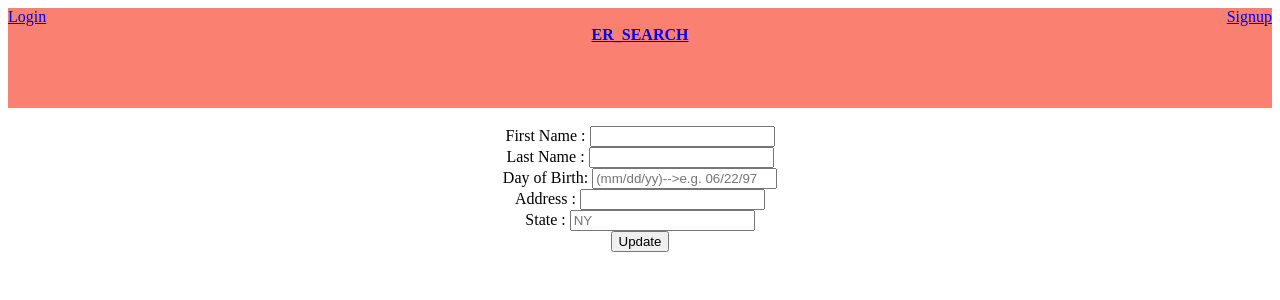
After one commit to diciwi2016/er-lifesaver, a Flask app: page /update in a window 1280 px wide. The commit adds this page. Shown: the top 300 px of the page. Run offline with Flask 2, Linux system fonts and the light colour scheme; parts of the project's set-up code (start-up, migrations or seed data) failed here and were passed over.

```diff
--- a/app.py
+++ b/app.py
@@ -45,6 +45,7 @@ def current():
              for a in hd:
                  if a[:a.find('hospital')-1] in i['name'].lower():
                      retS+= "</td><td>Waiting Time: "+ hd[a] + " minutes"
+                     break
              retS+= "<BR><BR></td></tr>"#, '<img src="', i['icon'], '>"<br><br><br>'
              x+=1
              if x== 10:
@@ -69,7 +70,7 @@ def signup():
 def login():
     if request.method == "GET":
         if 'logged_in' in session and session['logged_in']:
-            return "Logged in!!"
+            return render_template("success.html")
         else:
             return render_template("login.html")
     else:
@@ -78,7 +79,7 @@ def login():
             session['logged_in'] = True
             session['username_hash'] = request.form['username_in']
             session['password_hash'] = request.form['password_in']
-            return redirect("Success")
+            return render_template("success.html")
         else:
             session['logged_in'] = False
             return render_template("login.html")
@@ -94,6 +95,21 @@ def logout():
 def success():
     return render_template("success.html", title="LoggedIn")
 
+@app.route("/update", methods=["GET", "POST"])
+def update():
+    if request.method=="POST":
+        fName = request.form["fName"]
+        lName = request.form["lName"]
+        dob = request.form["dob"]
+        state = request.form["state"]
+        loc = request.form["loc"]
+    else:
+        return render_template("update.html")
+
+@app.route("/send")
+def send():
+    return render_template("send.html")
+
 if __name__=='__main__':
     app.secret_key = 'dcb61f28eafb8771213f3e0612422b8d'
     app.run(debug=True)
--- a/static/style.css
+++ b/static/style.css
@@ -2,12 +2,10 @@
   background-color: #FA8072;
   position:relative;
   width:100%;
-  height:70px;
+  height:100px;
   }
 
-#inner_element {
-  position:absolute;
-   top:10px;
-   left: 45%;
-   width:40px;
-   height:20px;}
+#l {
+float:left;}
+#r {
+float:right;}
--- a/templates/index.html
+++ b/templates/index.html
@@ -7,9 +7,9 @@
 
   <body>
     <div id="banner">
-      <div id="inner_element">
-        <center>ER_SEARCH</center>
-</div>
+      <div id="l"><a href="/login"> Login </a></div>
+      <div id = "r"> <a href="/signup"> Signup </a></div>
+    <BR>  <center><b><a href = "/">ER_SEARCH</a></b></center>
     </div>
 
     {% block content %}
--- /dev/null
+++ b/templates/update.html
@@ -0,0 +1,18 @@
+{% extends "index.html" %}
+
+{% block content %}
+
+<form method="POST">
+  <BR>
+  <CENTER>
+  First Name : <input type="text" name="fName" value=""><br>
+  Last Name  : <input type="text" name="lName" value=""><br>
+  Day of Birth: <input type="text" name="dob" value="" placeholder="(mm/dd/yy)-->e.g. 06/22/97">  <br>
+  Address    : <input type="text" name="loc" value=""><br>
+  State      : <input type="text" name="state" value="" placeholder="NY"><br>
+  <input type="submit" name="button" value="Update"><br>
+</CENTER>
+
+</form>
+
+{% endblock %}
```
Also changed, not shown: templates/login.html (+3 -9 lines), templates/send.html (added, +7 -0 lines), templates/signup.html (+3 -6 lines), templates/success.html (+23 -0 lines), userdb.py (+13 -0 lines), 1 other file.
